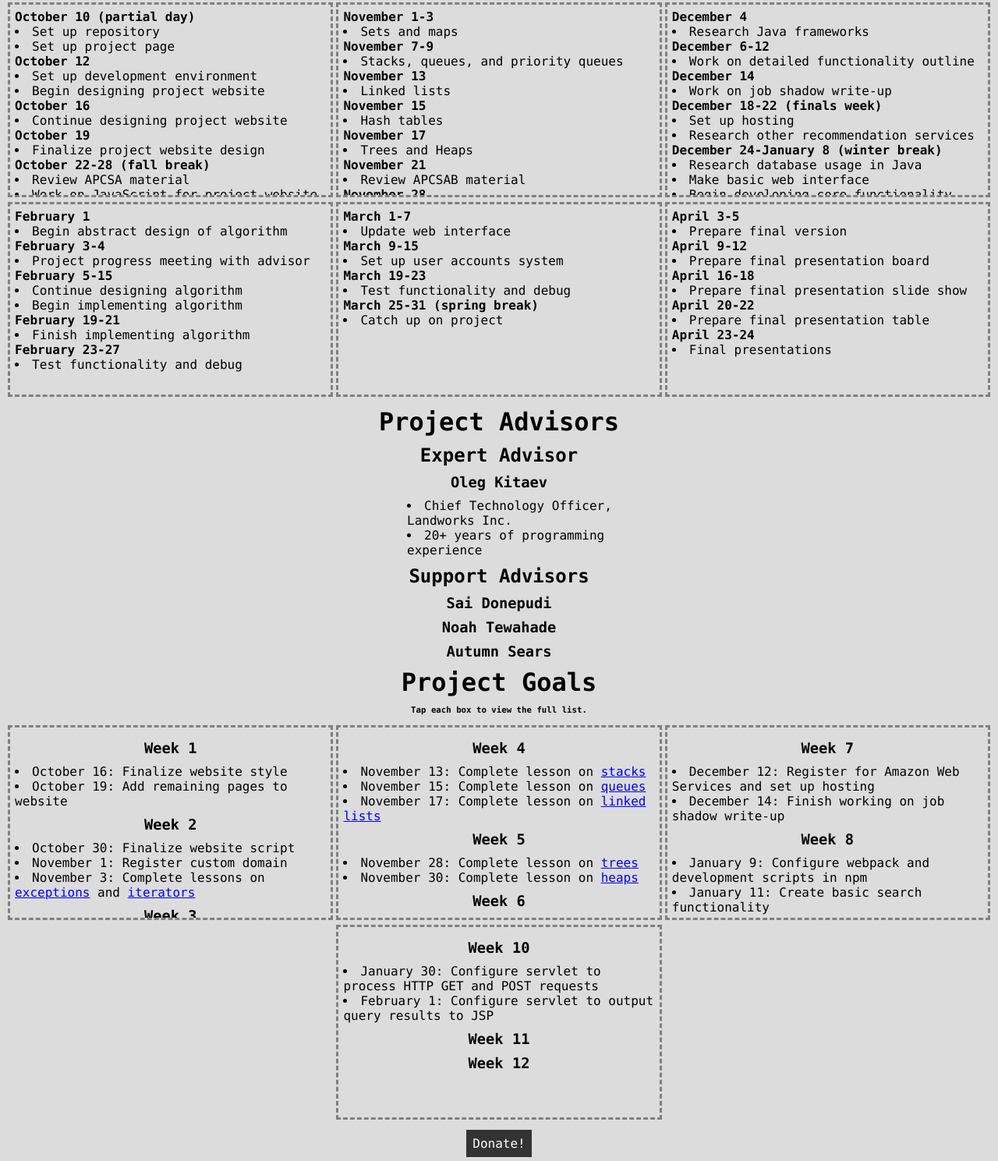
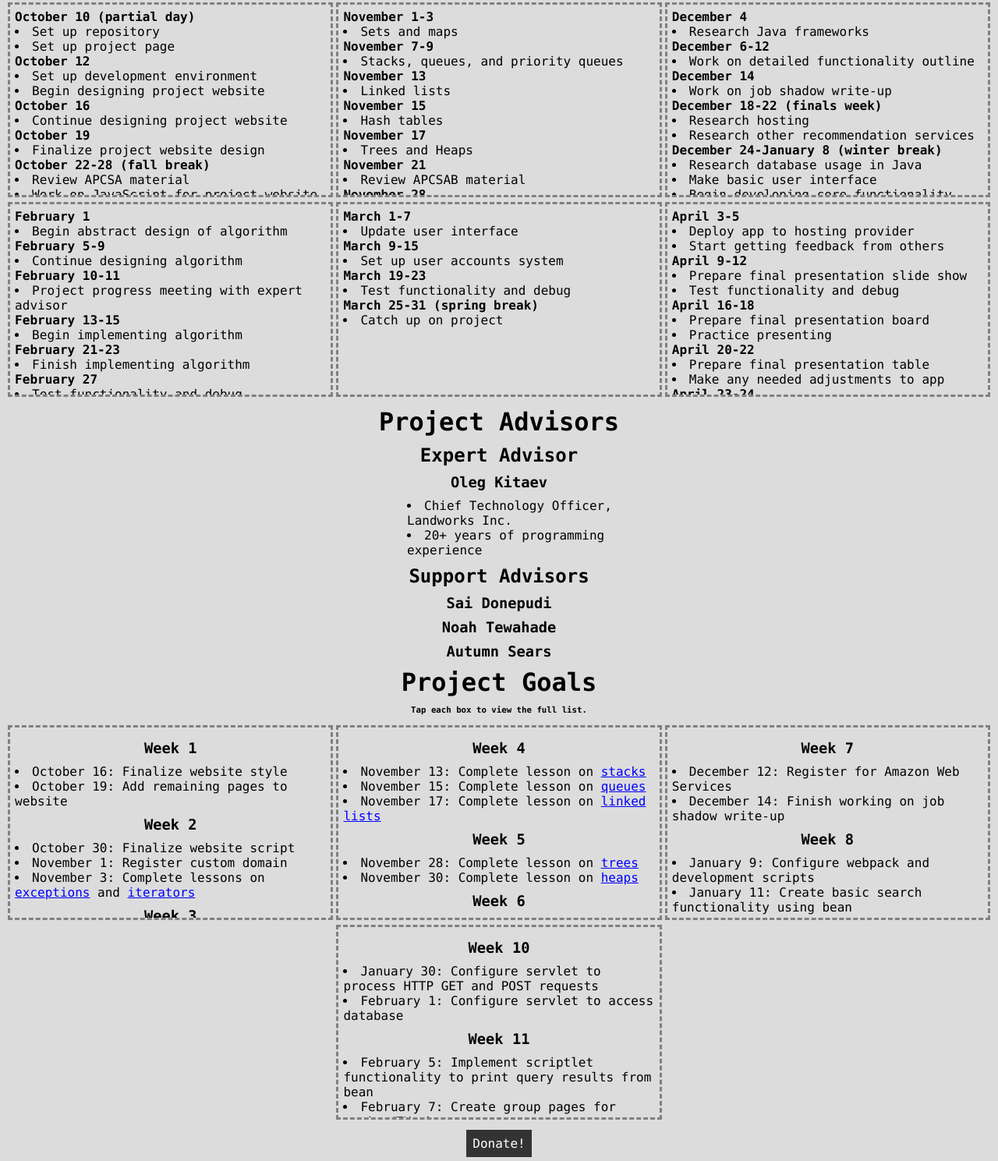
Before and after one commit to bobsmith947/bobsmith947.github.io, a website: page index.html in a window 1280 px wide. Shown: the part 927-2416 px from the top of the page at 78% size. Drawn offline with Linux system fonts and the light colour scheme.

Commit message:
Update index.html

```diff
--- a/index.html
+++ b/index.html
@@ -82,15 +82,16 @@
           <b>December 14</b>
           <li>Work on job shadow write-up</li>
           <b>December 18-22 (finals week)</b>
-          <li>Set up hosting</li>
+          <li>Research hosting</li>
           <li>Research other recommendation services</li>
           <b>December 24-January 8 (winter break)</b>
           <li>Research database usage in Java</li>
-          <li>Make basic web interface</li>
+          <li>Make basic user interface</li>
           <li>Begin developing core functionality</li>
           <b>January 9-16</b>
           <li>Continue developing core functionality</li>
           <b>January 18-22</b>
+          <li>Test functionality and debug</li>
           <li>Prepare mid-year presentation</li>
           <b>January 24-26</b>
           <li>Mid-year presentations</li>
@@ -99,18 +100,19 @@
         <ul class="box" id="feb">
           <b>February 1</b>
           <li>Begin abstract design of algorithm</li>
-          <b>February 3-4</b>
-          <li>Project progress meeting with advisor</li>
-          <b>February 5-15</b>
+          <b>February 5-9</b>
           <li>Continue designing algorithm</li>
+          <b>February 10-11</b>
+          <li>Project progress meeting with expert advisor</li>
+          <b>February 13-15</b>
           <li>Begin implementing algorithm</li>
-          <b>February 19-21</b>
+          <b>February 21-23</b>
           <li>Finish implementing algorithm</li>
-          <b>February 23-27</b>
+          <b>February 27</b>
           <li>Test functionality and debug</li></ul>
         <ul class="box" id="mar">
           <b>March 1-7</b>
-          <li>Update web interface</li>
+          <li>Update user interface</li>
           <b>March 9-15</b>
           <li>Set up user accounts system</li>
           <b>March 19-23</b>
@@ -119,13 +121,17 @@
           <li>Catch up on project</li></ul>
         <ul class="box" id="apr">
           <b>April 3-5</b>
-          <li>Prepare final version</li>
+          <li>Deploy app to hosting provider</li>
+          <li>Start getting feedback from others</li>
           <b>April 9-12</b>
+          <li>Prepare final presentation slide show</li>
+          <li>Test functionality and debug</li>
+          <b>April 16-18</b>
           <li>Prepare final presentation board</li>
-          <b>April 16-18</b>
-          <li>Prepare final presentation slide show</li>
+          <li>Practice presenting</li>
           <b>April 20-22</b>
           <li>Prepare final presentation table</li>
+          <li>Make any needed adjustments to app</li>
           <b>April 23-24</b>
           <li>Final presentations</li></ul></div>
       <h1 id="advisors">Project Advisors</h1>
@@ -161,25 +167,28 @@
           <li>November 28: Complete lesson on <a href="https://github.com/bobsmith947/APCSAB/tree/master/slides_and_javacode/09.trees">trees</a></li>
           <li>November 30: Complete lesson on <a href="https://github.com/bobsmith947/APCSAB/tree/master/slides_and_javacode/10.heaps">heaps</a></li>
           <h3>Week 6</h3>
-          <li>December 4: Configure NetBeans project. Research JavaServer Faces, Struts, Hibernate, and Spring frameworks</li>
-          <li>December 6: Research Node Package Manager (npm), jQuery and AngularJS</li>
-          <li>December 8: Outline the functional and infrastructural requirements for the application</li></ul>
+          <li>December 4: Configure NetBeans project. Research Java web frameworks included with NetBeans</li>
+          <li>December 6: Research Node Package Manager (npm), jQuery, Angular(JS), and React</li>
+          <li>December 8: Outline the functional and infrastructural requirements for the app</li></ul>
         <ul class="box" id="j3">
           <h3>Week 7</h3>
-          <li>December 12: Register for Amazon Web Services and set up hosting</li>
+          <li>December 12: Register for Amazon Web Services</li>
           <li>December 14: Finish working on job shadow write-up</li>
           <h3>Week 8</h3>
-          <li>January 9: Configure webpack and development scripts in npm</li>
-          <li>January 11: Create basic search functionality</li>
+          <li>January 9: Configure webpack and development scripts</li>
+          <li>January 11: Create basic search functionality using bean</li>
           <h3>Week 9</h3>
-          <li>January 16: Establish connection to database and create a class to modify database</li>
+          <li>January 16: Configure JSP to access database</li>
           <li>January 18: Register for OMDb API to use for querying movies/TV shows</li>
         </ul>
         <ul class="box" id="j4">
           <h3>Week 10</h3>
           <li>January 30: Configure servlet to process HTTP GET and POST requests</li>
-          <li>February 1: Configure servlet to output query results to JSP</li>
+          <li>February 1: Configure servlet to access database</li>
           <h3>Week 11</h3>
+          <li>February 5: Implement scriptlet functionality to print query results from bean</li>
+          <li>February 7: Create group pages for movies/TV shows</li>
+          <li>February 9: Implement scriptlet functionality to populate group pages</li>
           <h3>Week 12</h3>
         </ul>
         <ul class="box" id="j5" style="display:none">
```
